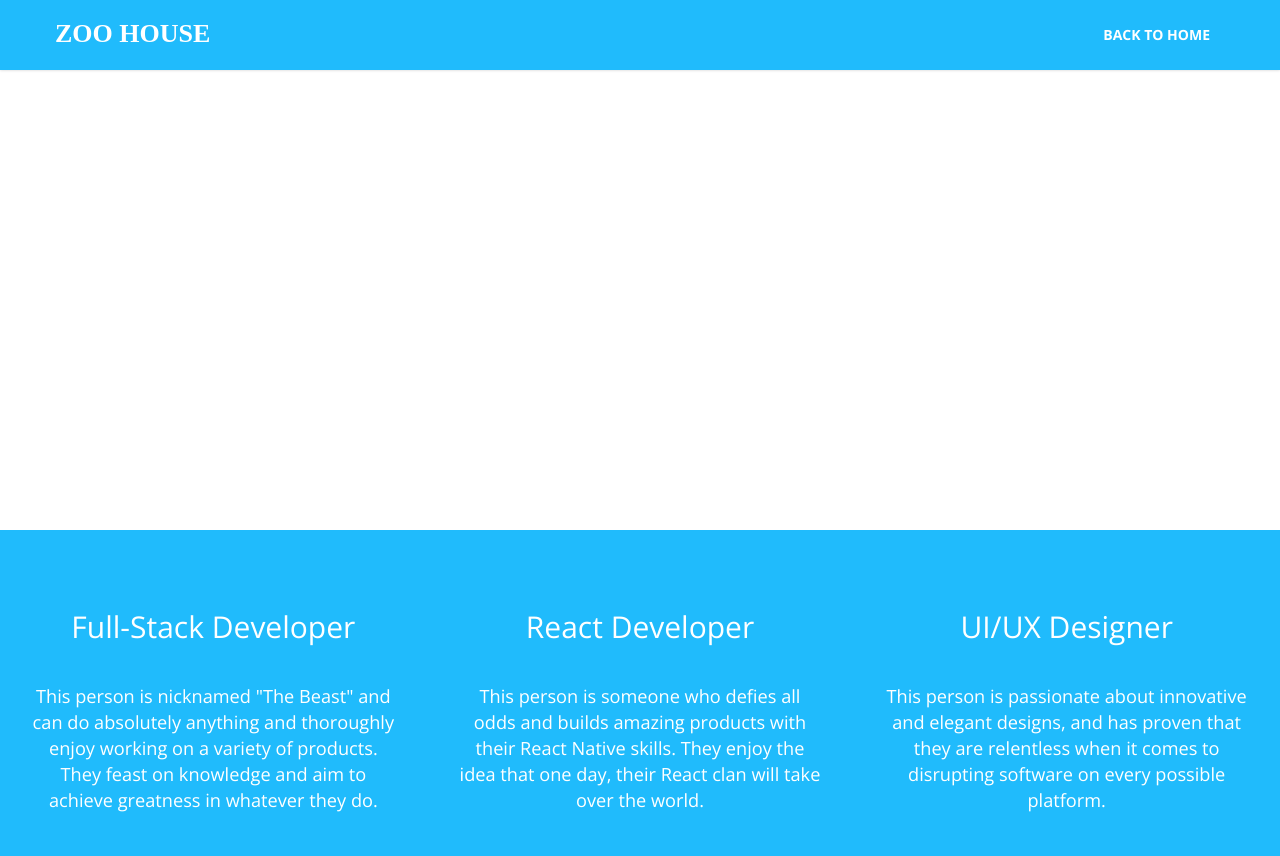
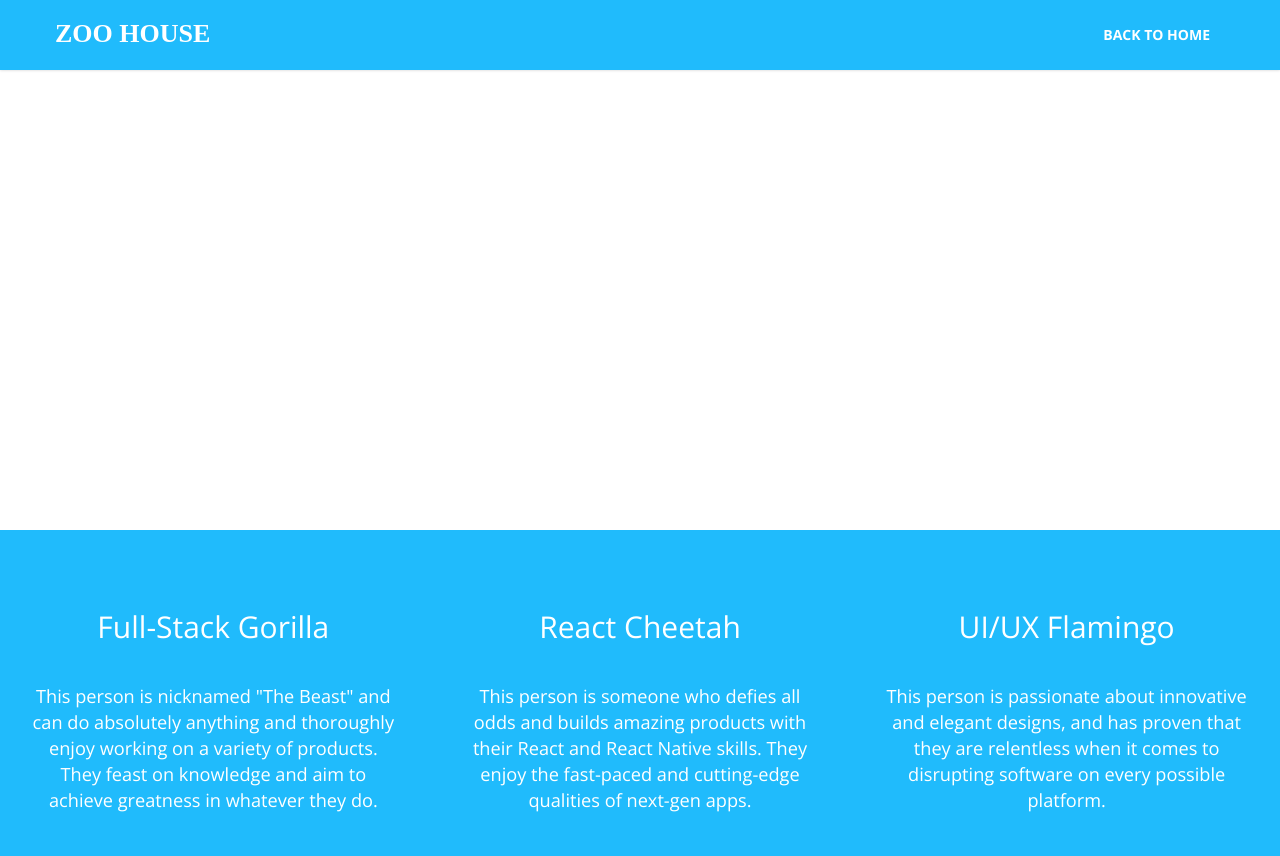
Before and after one commit to ZooHouse/zh-landing, a website: page app/careers.html in a window 1280 px wide. Shown: the top 856 px of the page. Drawn offline with nearby package versions, Linux system fonts and the light colour scheme; files that its build step writes are made by us from their sources; a web font is replaced by a local one.

Commit message:
Change job descriptions

```diff
--- a/app/careers.html
+++ b/app/careers.html
@@ -97,19 +97,19 @@
               <div class="container-fluid">
                 <div class="row">
                   <div class="col-md-4 career-box">
-                    <h2>Full-Stack Developer</h2>
+                    <h2>Full-Stack Gorilla</h2>
                     <p>
                       This person is nicknamed "The Beast" and can do absolutely anything and thoroughly enjoy working on a variety of products. They feast on knowledge and aim to achieve greatness in whatever they do.
                     </p>
                   </div>
                   <div class="col-md-4 career-box">
-                    <h2>React Developer</h2>
+                    <h2>React Cheetah</h2>
                     <p>
-                      This person is someone who defies all odds and builds amazing products with their React Native skills. They enjoy the idea that one day, their React clan will take over the world.
+                      This person is someone who defies all odds and builds amazing products with their React and React Native skills. They enjoy the fast-paced and cutting-edge qualities of next-gen apps.
                     </p>
                   </div>
                   <div class="col-md-4 career-box">
-                    <h2>UI/UX Designer</h2>
+                    <h2>UI/UX Flamingo</h2>
                     <p>
                       This person is passionate about innovative and elegant designs, and has proven that they are relentless when it comes to disrupting software on every possible platform.
                     </p>
```
